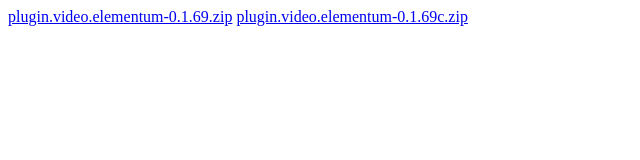
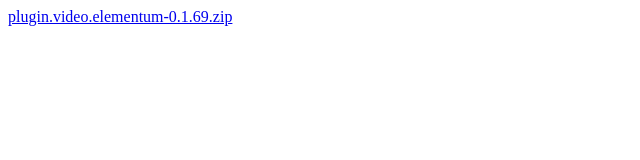
Before and after one commit to warwolf666/warwolf666.github.io, a plain HTML site: page kodi/index.html in a window 1280 px wide. Shown: the whole page, without its empty margins (0-640 px from the left). Drawn offline with Linux system fonts and the light colour scheme.

Commit message:
no message

```diff
--- a/kodi/index.html
+++ b/kodi/index.html
@@ -1,2 +1 @@
 <a href="plugin.video.elementum-0.1.69.zip">plugin.video.elementum-0.1.69.zip</a>
-<a href="plugin.video.elementum-0.1.69c.zip">plugin.video.elementum-0.1.69c.zip</a>
```
